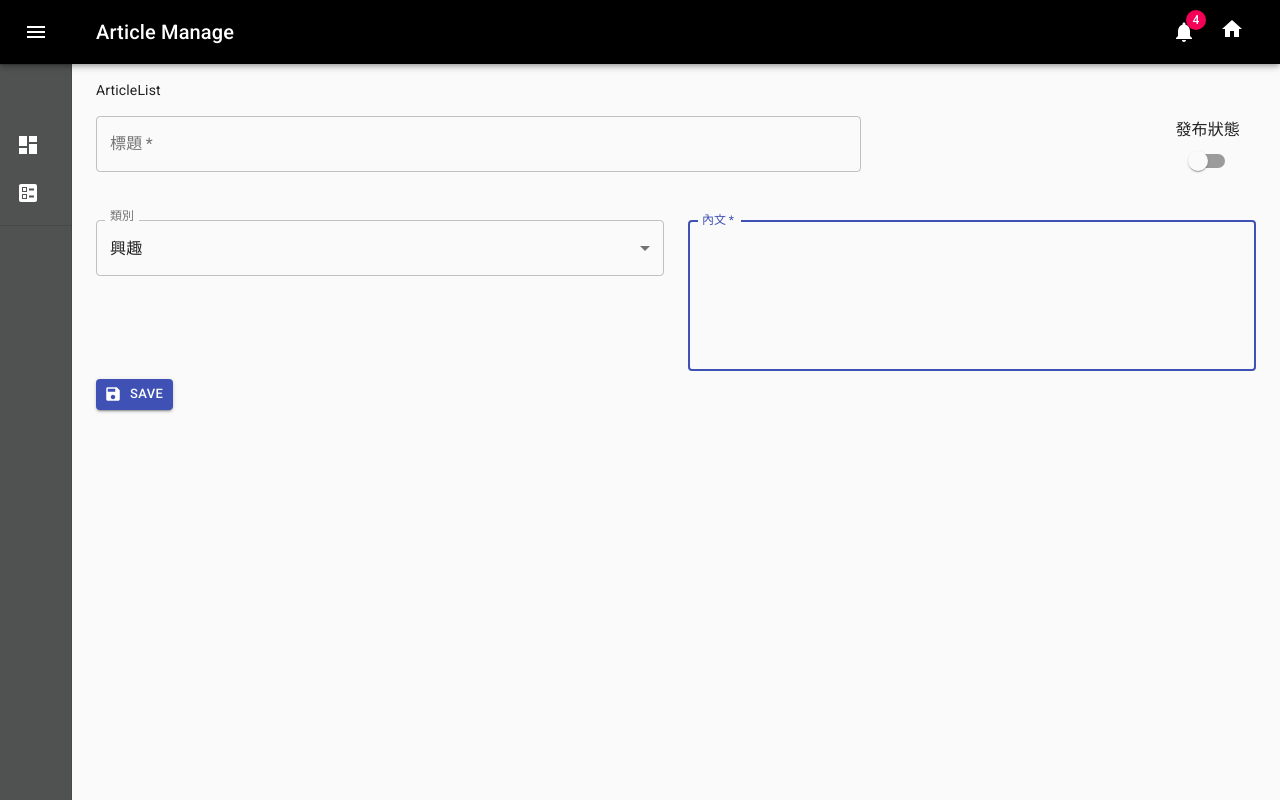
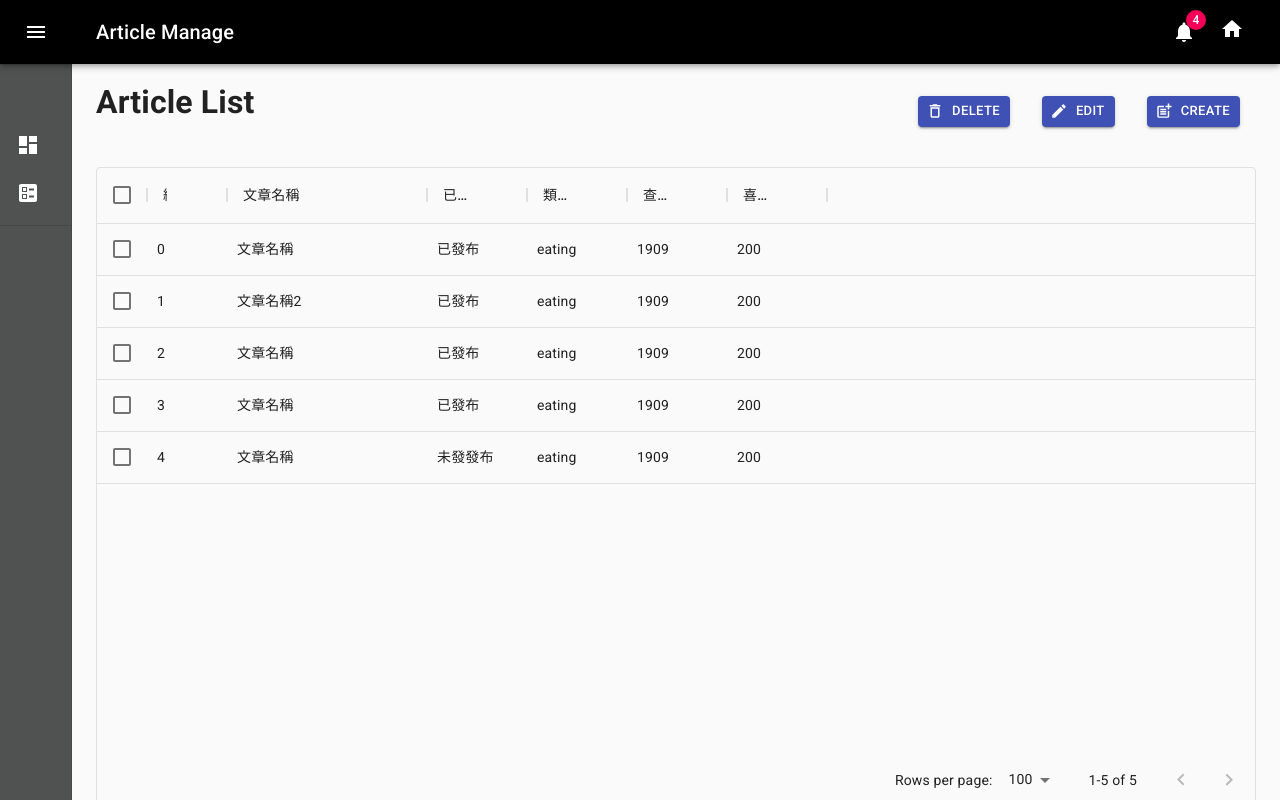
Before and after one commit to BryantWu24/react-web, a React (Create React App) app: page /backend in a window 1280 px wide. Both pictures are taken after a click on the button "Article Manage". Built offline with nearby package versions, Linux system fonts and the light colour scheme; data requests are answered from the project's data file.

Commit message:
[安裝] material-ui/data-grid [組件] ArticleSheet (將原本 ArticleList 移植) [組件] ArticleList (文章管理列表)

```diff
--- a/json-server/db.json
+++ b/json-server/db.json
@@ -67,5 +67,81 @@
             "image": "https://source.unsplash.com/random",
             "imageText": "Image Text"
         }
+    ],
+    "articlelist": {
+        "columns": [
+            {
+                "field": "number",
+                "headerName": "編號",
+                "width": 80
+            },
+            {
+                "field": "name",
+                "headerName": "文章名稱",
+                "width": 200
+            },
+            {
+                "field": "status",
+                "headerName": "已發布",
+                "width": 100
+            },
+            {
+                "field": "category",
+                "headerName": "類別",
+                "width": 100
+            },
+            {
+                "field": "viewCount",
+                "headerName": "查看人數",
+                "width": 100
+            },
+            {
+                "field": "likeCount",
+                "headerName": "喜歡人數",
+                "width": 100
+            }
+        ],
+        "data": [
+            {
+                "id": "article-000001",
+                "name": "文章名稱",
+                "status": "已發布",
+                "viewCount": "1909",
+                "likeCount": "200",
+                "category": "eating"
+            },
+            {
+                "id": "article-000002",
+                "name": "文章名稱2",
+                "status": "已發布",
+                "viewCount": "1909",
+                "likeCount": "200",
+                "category": "eating"
+            },
+            {
+                "id": "article-000003",
+                "name": "文章名稱",
+                "status": "已發布",
+                "viewCount": "1909",
+                "likeCount": "200",
+                "category": "eating"
+            },
+            {
+                "id": "article-000004",
+                "name": "文章名稱",
+                "status": "已發布",
+                "viewCount": "1909",
+                "likeCount": "200",
+                "category": "eating"
+            },
+            {
+                "id": "article-000005",
+                "name": "文章名稱",
+                "status": "未發發布",
+                "viewCount": "1909",
+                "likeCount": "200",
+                "category": "eating"
+            }
         ]
     }
+}
--- a/package.json
+++ b/package.json
@@ -4,6 +4,7 @@
     "private": true,
     "dependencies": {
         "@material-ui/core": "^4.11.3",
+        "@material-ui/data-grid": "^4.0.0-alpha.27",
         "@material-ui/icons": "^4.11.2",
         "@material-ui/lab": "^4.0.0-alpha.57",
         "@testing-library/jest-dom": "^5.11.9",
--- a/src/page/Backend/Article/ArticleList.jsx
+++ b/src/page/Backend/Article/ArticleList.jsx
@@ -1,25 +1,34 @@
 import React, { Component } from 'react'
-import TextField from '@material-ui/core/TextField';
 import Button from '@material-ui/core/Button';
 import Grid from '@material-ui/core/Grid';
-import SaveIcon from '@material-ui/icons/Save';
-import Select from '@material-ui/core/Select';
-import InputLabel from '@material-ui/core/InputLabel';
-import FormControl from '@material-ui/core/FormControl';
-import FormControlLabel from '@material-ui/core/FormControlLabel';
-import Switch from '@material-ui/core/Switch';
+import DeleteOutlineIcon from '@material-ui/icons/DeleteOutline';
+import EditIcon from '@material-ui/icons/Edit';
+import PostAddIcon from '@material-ui/icons/PostAdd';
 import { withStyles } from '@material-ui/core/styles';
+import { DataGrid } from '@material-ui/data-grid';
+import axios from '../../../core/axios';
 
 const styles = (theme) => ({
     root: {
         flexGrow: 1,
     },
-    select: {
-        paddingTop: '1rem',
+    button: {
+        margin: '1rem',
+    },
+    title: {
+        fontSize: '2rem',
+        fontWeight: 'bold'
+    },
+    header: {
+        display: 'flex',
+        alignItems: 'center',
+        justifyContent: 'flex-end',
         width: '100%'
-
     },
-
+    dataGridDiv: {
+        height: '80vh',
+        width: '100%'
+    }
 });
 class ArticleList extends Component {
     constructor(props) {
@@ -28,122 +37,119 @@ class ArticleList extends Component {
             status: false,
             title: '',
             category: 'eat',
-            content: ''
+            content: '',
+            dataGridColumns: [],
+            dataGridRows: [],
+            selection: [],
         }
     }
+
+    getArticleList = async () => {
+        const Data = await axios.get("/articlelist",);
+        if (Data.data) {
+
+            if (Data.data.columns) {
+                this.setState({
+                    dataGridColumns: Data.data.columns
+                });
+            }
+
+            if (Data.data.data && Data.data.data.length > 0) {
+                let rows = []
+                Data.data.data.forEach((item, index) => {
+                    rows.push({
+                        id: item.id,
+                        number: index,
+                        name: item.name,
+                        status: item.status,
+                        viewCount: item.viewCount,
+                        likeCount: item.likeCount,
+                        category: item.category
+                    })
+                })
+                this.setState({
+                    dataGridRows: rows
+                })
+            }
+        } else {
+            alert('articlelist API ERROR');
+        }
+    }
+
+    componentDidMount = () => {
+        this.getArticleList();
+    }
+
     render() {
         const { classes } = this.props;
-        const categoryAry = [{
-            name: '興趣',
-            value: 'interest'
-        }, {
-            name: '美食',
-            value: 'eatting'
-        }, {
-            name: '購物',
-            value: 'shopping'
-        }, {
-            name: '住所',
-            value: 'lodging'
-        }, {
-            name: '交通',
-            value: 'traffic'
-        }];
-        const handleCategoryChange = (event) => {
-            this.setState({ category: event.target.value });
-        };
+        const onCreate = () => {
+            console.log('CREATE:', this.state.selection);
+        }
+        const onEdit = () => {
+            console.log('EDIT', this.state.selection);
+        }
+        const onDelete = () => {
+            console.log('DELETE', this.state.selection);
+        }
+        const onSelectionModelChange = (newSelection) => {
+            console.log('new:', newSelection)
+            this.setState({
+                selection: newSelection
+            })
+        }
 
-        const onSave = () => {
-            console.log('this.state', this.state);
-        }
         return (
             <div >
-                ArticleList
                 <Grid container spacing={3}>
-                    <Grid item xs={8} md={8} xl={10}>
-                        <TextField
-                            variant="outlined"
-                            margin="normal"
-                            required
-                            fullWidth
-                            id="title"
-                            label="標題"
-                            name="title"
-                            autoComplete="title"
-                            autoFocus
-                            value={this.state.title}
-                            onChange={event => this.setState({ title: event.target.value })}
-                        />
+                    <Grid item xs={12} md={7} >
+                        <div className={classes.title}>
+                            Article List
+                            </div>
                     </Grid>
-                    <Grid item xs={4} md={4} xl={2} style={{ display: 'flex', justifyContent: 'flex-end' }}>
-                        <FormControlLabel
-                            control={
-                                <Switch
-                                    checked={this.state.status}
-                                    onChange={event => this.setState({ status: !this.state.status })}
-                                    name="status"
-                                    color="primary"
-                                />
-                            }
-                            label="發布狀態"
-                            labelPlacement="top"
-                        />
-                    </Grid>
-
-                    <Grid item xs={12} md={6} xl={6}>
-                        <FormControl variant="outlined" className={classes.select} >
-                            <InputLabel className={classes.select} htmlFor="outlined-category">類別</InputLabel>
-                            <Select
-                                native
-                                value={this.state.category}
-                                onChange={handleCategoryChange}
-                                label="類別"
-                                inputProps={{
-                                    name: 'category',
-                                    id: 'outlined-category',
-                                }}
-                            >
-                                {
-                                    categoryAry.map((item, index) => {
-                                        return (<option key={index} value={item.value}>{item.name}</option>)
-                                    })
-                                }
-                            </Select>
-                        </FormControl>
-                    </Grid>
-                    <Grid item xs={12} md={6} xl={6}>
-                        <TextField
-                            variant="outlined"
-                            margin="normal"
-                            required
-                            fullWidth
-                            id="content"
-                            label="內文"
-                            name="content"
-                            autoComplete="content"
-                            autoFocus
-                            multiline
-                            rows={6}
-                            value={this.state.content}
-                            onChange={event => this.setState({ content: event.target.value })}
-                        />
-                    </Grid>
-                </Grid>
-                <Grid>
-                    <Grid item xs={12} md={6} xl={4}>
+                    <Grid item xs={12} md={5}>
+                        <div className={classes.header}>
                             <Button
                                 variant="contained"
                                 color="primary"
                                 size="small"
                                 className={classes.button}
-                            startIcon={<SaveIcon />}
-                            onClick={onSave}
+                                startIcon={<DeleteOutlineIcon />}
+                                onClick={onDelete}
                             >
-                            Save
+                                Delete
                             </Button>
+                            <Button
+                                variant="contained"
+                                color="primary"
+                                size="small"
+                                className={classes.button}
+                                startIcon={<EditIcon />}
+                                onClick={onEdit}
+                            >
+                                Edit
+                            </Button>
+                            <Button
+                                variant="contained"
+                                color="primary"
+                                size="small"
+                                className={classes.button}
+                                startIcon={<PostAddIcon />}
+                                onClick={onCreate}
+                            >
+                                Create
+                            </Button>
+                        </div>
+                    </Grid>
+                    <Grid item xs={12}>
+                        <div className={classes.dataGridDiv}>
+                            <DataGrid rows={this.state.dataGridRows}
+                                columns={this.state.dataGridColumns}
+                                checkboxSelection
+                                onSelectionModelChange={onSelectionModelChange}
+                                selectionModel={this.stateselection} />
+                        </div>
                     </Grid>
                 </Grid>
-
             </div>
         )
     }
```
Also changed, not shown: src/page/Backend/Article/ArticleSheet.jsx (added, +151 -0 lines), 2 other files (tests, documents, lock files or other folders). Lines whose indentation alone changed are shown as unchanged.
